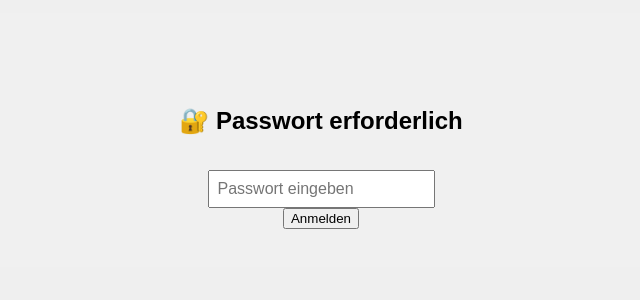
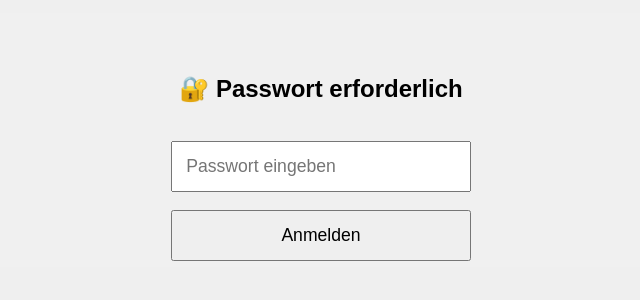
Before and after one commit to Dimi069/coup4, a plain HTML site: page index.html in a window 1280 px wide. Shown: the part 242-542 px from the top of the page, without its empty margins (319-959 px from the left). Drawn offline with Linux system fonts and the light colour scheme.

Commit message:
Update index.html

```diff
--- a/index.html
+++ b/index.html
@@ -50,11 +50,17 @@
       flex-direction: column;
       align-items: center;
       justify-content: center;
+      padding: 2em;
+      box-sizing: border-box;
     }
-    #loginOverlay input {
-      padding: 0.5em;
-      font-size: 1em;
+    #loginOverlay input,
+    #loginOverlay button {
+      padding: 0.75em;
+      font-size: 1.1em;
       margin-top: 1em;
+      width: 100%;
+      max-width: 300px;
+      box-sizing: border-box;
     }
   </style>
 </head>
```
